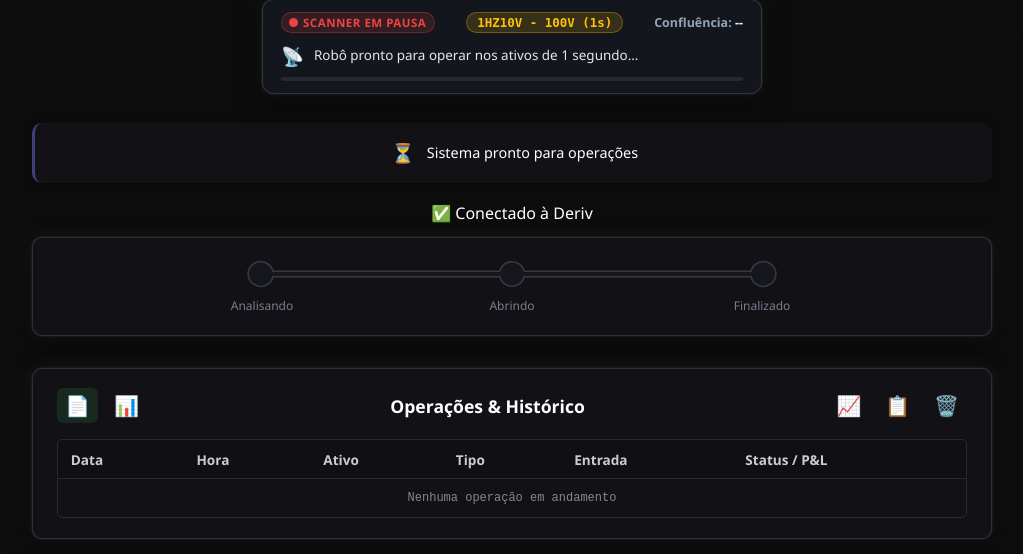
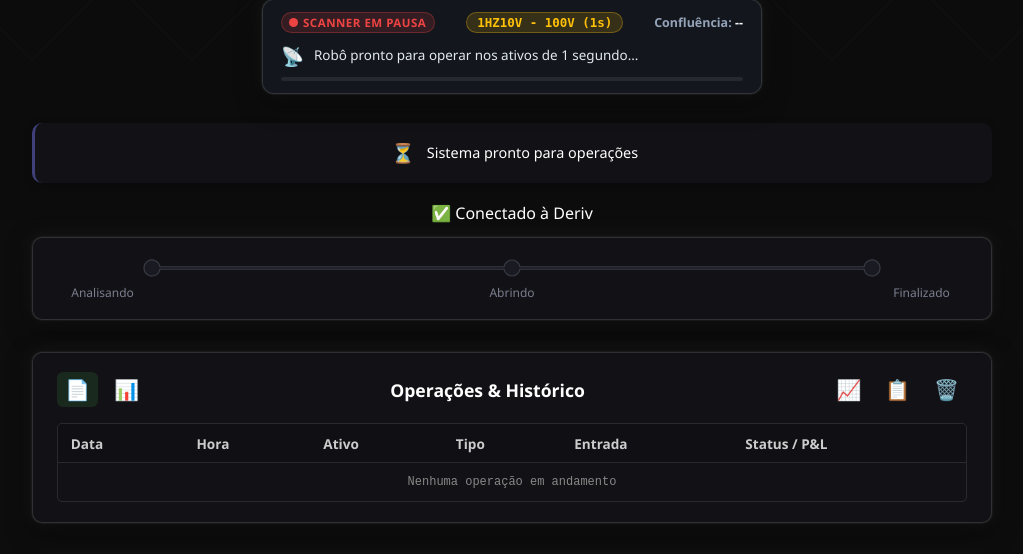
Before and after one commit to xProTorkz/DerivBot, a Flask app: template templates/painel.html in a window 1280 px wide. Shown: the part 580-1134 px from the top of the page, without its empty margins (128-1151 px from the left). Run offline with Flask 3, Linux system fonts and the light colour scheme; the template is opened without the code that fills it, so the values that code supplies are empty; parts of the project's set-up code (start-up, migrations or seed data) failed here and were passed over.

Commit message:
fix(ui): restaura proporcoes e dimensoes originais da canaleta vazada (bolinhas 16px e canaleta 2.5px)

```diff
--- a/static/style.css
+++ b/static/style.css
@@ -836,33 +836,31 @@ body {
   box-shadow: var(--sombra-padrao);
 }
 
-/* === STEPPER DE CANALETA VAZADA CONTÍNUA COM LUZ FLUIDA (Issue #25) === */
+/* === STEPPER DE CANALETA VAZADA CONTÍNUA COM PADRÃO E TAMANHO ORIGINAL (Issue #25) === */
 .stepper-canaleta-wrapper {
   width: 100%;
-  max-width: 580px;
   position: relative;
   display: flex;
   flex-direction: column;
-  align-items: center;
-  margin: 4px 0 8px 0;
+  margin: 6px 0 4px 0;
 }
 
 .stepper-svg {
   width: 100%;
-  height: 38px;
+  height: 22px;
   display: block;
   overflow: visible;
 }
 
 .calha-fundo {
-  fill: #16171d;
+  fill: #1a1a22;
   stroke: #383a45;
-  stroke-width: 1.6;
+  stroke-width: 1.2;
   transition: all 0.3s ease;
 }
 
 .calha-luz {
-  filter: drop-shadow(0 0 6px rgba(255, 214, 0, 0.85)) drop-shadow(0 0 14px rgba(255, 214, 0, 0.5));
+  filter: drop-shadow(0 0 4px rgba(255, 214, 0, 0.85)) drop-shadow(0 0 10px rgba(255, 214, 0, 0.5));
 }
 
 #progresso-luz-rect {
@@ -870,25 +868,40 @@ body {
 }
 
 #luz-ponto-frente {
-  filter: drop-shadow(0 0 8px #FFD600) drop-shadow(0 0 14px #FFF176);
+  filter: drop-shadow(0 0 6px #FFD600) drop-shadow(0 0 10px #FFF176);
   transition: cx 0.35s ease-out, opacity 0.3s ease;
 }
 
 .stepper-labels-row {
-  display: flex;
-  justify-content: space-between;
+  position: relative;
   width: 100%;
-  margin-top: 4px;
+  height: 18px;
+  margin-top: 5px;
   box-sizing: border-box;
 }
 
 .stepper-label-item {
-  width: 80px;
+  position: absolute;
+  top: 0;
+  transform: translateX(-50%);
   text-align: center;
   font-size: 0.75rem;
   color: #7a7e8d;
   font-weight: 500;
   transition: all 0.3s ease;
+  white-space: nowrap;
+}
+
+.stepper-label-item.pos-analisando {
+  left: 5%;
+}
+
+.stepper-label-item.pos-abrindo {
+  left: 50%;
+}
+
+.stepper-label-item.pos-finalizado {
+  left: 95%;
 }
 
 .stepper-label-item.ativo span {
--- a/templates/painel.html
+++ b/templates/painel.html
@@ -291,10 +291,10 @@
       <!-- Status de Operação: Canaleta Vazada Contínua e Luz Amarela Fluida (Issue #25) -->
       <div id="barra-status" role="status">
         <div class="stepper-canaleta-wrapper">
-          <svg class="stepper-svg" viewBox="0 0 600 40" preserveAspectRatio="none">
+          <svg class="stepper-svg" viewBox="0 0 800 22">
             <defs>
               <clipPath id="luz-clip-path">
-                <rect id="progresso-luz-rect" x="0" y="0" width="0%" height="40" rx="3" />
+                <rect id="progresso-luz-rect" x="0" y="0" width="0%" height="22" />
               </clipPath>
               <linearGradient id="degrade-luz-amarela" x1="0%" y1="0%" x2="100%" y2="0%">
                 <stop offset="0%" stop-color="#FFB300" />
@@ -302,25 +302,25 @@
                 <stop offset="100%" stop-color="#FFF59D" />
               </linearGradient>
             </defs>
-            <!-- 1. Trilha de fundo contínua vazada (lacuna oca onde a luz vai correr) -->
-            <path class="calha-fundo" d="M 52.65 17 L 287.35 17 A 13 13 0 0 1 312.65 17 L 547.35 17 A 13 13 0 1 1 547.35 23 L 312.65 23 A 13 13 0 0 1 287.35 23 L 52.65 23 A 13 13 0 1 1 52.65 17 Z" />
+            <!-- 1. Trilha de fundo contínua vazada (bolinhas 16px e canaleta fininha 2.5px no padrão original) -->
+            <path class="calha-fundo" d="M 47.90 9.75 L 392.10 9.75 A 8 8 0 0 1 407.90 9.75 L 752.10 9.75 A 8 8 0 1 1 752.10 12.25 L 407.90 12.25 A 8 8 0 0 1 392.10 12.25 L 47.90 12.25 A 8 8 0 1 1 47.90 9.75 Z" />
 
             <!-- 2. Luz amarela fluindo e preenchendo a calha vazada gradativamente -->
-            <path class="calha-luz" fill="url(#degrade-luz-amarela)" clip-path="url(#luz-clip-path)" d="M 52.65 17 L 287.35 17 A 13 13 0 0 1 312.65 17 L 547.35 17 A 13 13 0 1 1 547.35 23 L 312.65 23 A 13 13 0 0 1 287.35 23 L 52.65 23 A 13 13 0 1 1 52.65 17 Z" />
-
-            <!-- 3. Ponto frontal de luz guia (lidera o fluxo ativo de luz) -->
-            <circle id="luz-ponto-frente" cx="40" cy="20" r="4.5" fill="#FFF9C4" style="opacity: 0; transition: opacity 0.3s;" />
+            <path class="calha-luz" fill="url(#degrade-luz-amarela)" clip-path="url(#luz-clip-path)" d="M 47.90 9.75 L 392.10 9.75 A 8 8 0 0 1 407.90 9.75 L 752.10 9.75 A 8 8 0 1 1 752.10 12.25 L 407.90 12.25 A 8 8 0 0 1 392.10 12.25 L 47.90 12.25 A 8 8 0 1 1 47.90 9.75 Z" />
+
+            <!-- 3. Ponto frontal de luz guia delicado -->
+            <circle id="luz-ponto-frente" cx="40" cy="11" r="3" fill="#FFF9C4" style="opacity: 0; transition: opacity 0.3s;" />
           </svg>
 
           <!-- Marcadores e textos de etapa -->
           <div class="stepper-labels-row">
-            <div class="stepper-label-item" id="item-analisando">
+            <div class="stepper-label-item pos-analisando" id="item-analisando">
               <span id="stepper-lbl-analisando">Analisando</span>
             </div>
-            <div class="stepper-label-item" id="item-abrindo">
+            <div class="stepper-label-item pos-abrindo" id="item-abrindo">
               <span id="stepper-lbl-abrindo">Abrindo</span>
             </div>
-            <div class="stepper-label-item" id="item-finalizado">
+            <div class="stepper-label-item pos-finalizado" id="item-finalizado">
               <span id="stepper-lbl-finalizado">Finalizado</span>
             </div>
           </div>
@@ -1008,33 +1008,31 @@
         // CSS dos logs
         const style = document.createElement("style");
         style.textContent = `
-            /* === STEPPER DE CANALETA VAZADA CONTÍNUA COM LUZ FLUIDA (Issue #25) === */
+            /* === STEPPER DE CANALETA VAZADA CONTÍNUA COM PADRÃO E TAMANHO ORIGINAL (Issue #25) === */
             .stepper-canaleta-wrapper {
                 width: 100% !important;
-                max-width: 580px !important;
                 position: relative !important;
                 display: flex !important;
                 flex-direction: column !important;
-                align-items: center !important;
-                margin: 4px 0 8px 0 !important;
+                margin: 6px 0 4px 0 !important;
             }
 
             .stepper-svg {
                 width: 100% !important;
-                height: 38px !important;
+                height: 22px !important;
                 display: block !important;
                 overflow: visible !important;
             }
 
             .calha-fundo {
-                fill: #16171d !important;
+                fill: #1a1a22 !important;
                 stroke: #383a45 !important;
-                stroke-width: 1.6 !important;
+                stroke-width: 1.2 !important;
                 transition: all 0.3s ease !important;
             }
 
             .calha-luz {
-                filter: drop-shadow(0 0 6px rgba(255, 214, 0, 0.85)) drop-shadow(0 0 14px rgba(255, 214, 0, 0.5)) !important;
+                filter: drop-shadow(0 0 4px rgba(255, 214, 0, 0.85)) drop-shadow(0 0 10px rgba(255, 214, 0, 0.5)) !important;
             }
 
             #progresso-luz-rect {
@@ -1042,25 +1040,40 @@
             }
 
             #luz-ponto-frente {
-                filter: drop-shadow(0 0 8px #FFD600) drop-shadow(0 0 14px #FFF176) !important;
+                filter: drop-shadow(0 0 6px #FFD600) drop-shadow(0 0 10px #FFF176) !important;
                 transition: cx 0.35s ease-out, opacity 0.3s ease !important;
             }
 
             .stepper-labels-row {
-                display: flex !important;
-                justify-content: space-between !important;
+                position: relative !important;
                 width: 100% !important;
-                margin-top: 4px !important;
+                height: 18px !important;
+                margin-top: 5px !important;
                 box-sizing: border-box !important;
             }
 
             .stepper-label-item {
-                width: 80px !important;
+                position: absolute !important;
+                top: 0 !important;
+                transform: translateX(-50%) !important;
                 text-align: center !important;
                 font-size: 0.75rem !important;
                 color: #7a7e8d !important;
                 font-weight: 500 !important;
                 transition: all 0.3s ease !important;
+                white-space: nowrap !important;
+            }
+
+            .stepper-label-item.pos-analisando {
+                left: 5% !important;
+            }
+
+            .stepper-label-item.pos-abrindo {
+                left: 50% !important;
+            }
+
+            .stepper-label-item.pos-finalizado {
+                left: 95% !important;
             }
 
             .stepper-label-item.ativo span {
@@ -1803,14 +1816,14 @@
             pontoFrente.style.opacity = "0";
           } else {
             pontoFrente.style.opacity = "1";
-            // Converte porcentagem para coordenada horizontal cx na viewBox de 600px
-            const cxVal = Math.min(560, Math.max(40, (pct / 100) * 600));
+            // Converte porcentagem para coordenada horizontal cx na viewBox de 800px
+            const cxVal = Math.min(760, Math.max(40, (pct / 100) * 800));
             pontoFrente.setAttribute("cx", cxVal.toFixed(1));
           }
         }
 
         // Ilumina os labels de etapa conforme o fluxo alcança as estações
-        if (itemAnalisando) itemAnalisando.classList.toggle("ativo", pct >= 6);
+        if (itemAnalisando) itemAnalisando.classList.toggle("ativo", pct >= 5);
         if (itemAbrindo) itemAbrindo.classList.toggle("ativo", pct >= 48);
         if (itemFinalizado) itemFinalizado.classList.toggle("ativo", pct >= 94);
       }
@@ -1902,9 +1915,9 @@
               } else if (numAbertas > 0 || estagio === "BUY_CONFIRMED" || estagio === "BUY_SENT" || estagio === "PROPOSAL_SENT" || estagio === "PROPOSAL_RECEIVED" || estagio === "RISK_GATE" || estagio === "SIGNAL" || estagio === "SINAL") {
                 pctProgresso = 52;
               } else {
-                // Em análise de mercado: preenche a primeira câmara (~9%) e flui gradativamente
+                // Em análise de mercado: preenche a primeira câmara (~6%) e flui gradativamente
                 // pela barrinha vazada em direção à bolinha 2 (até ~46%) conforme a confluência/ticks
-                pctProgresso = 9 + (confluenciaRatio * 37);
+                pctProgresso = 6 + (confluenciaRatio * 40);
               }
             } else {
               pctProgresso = 0;
```
